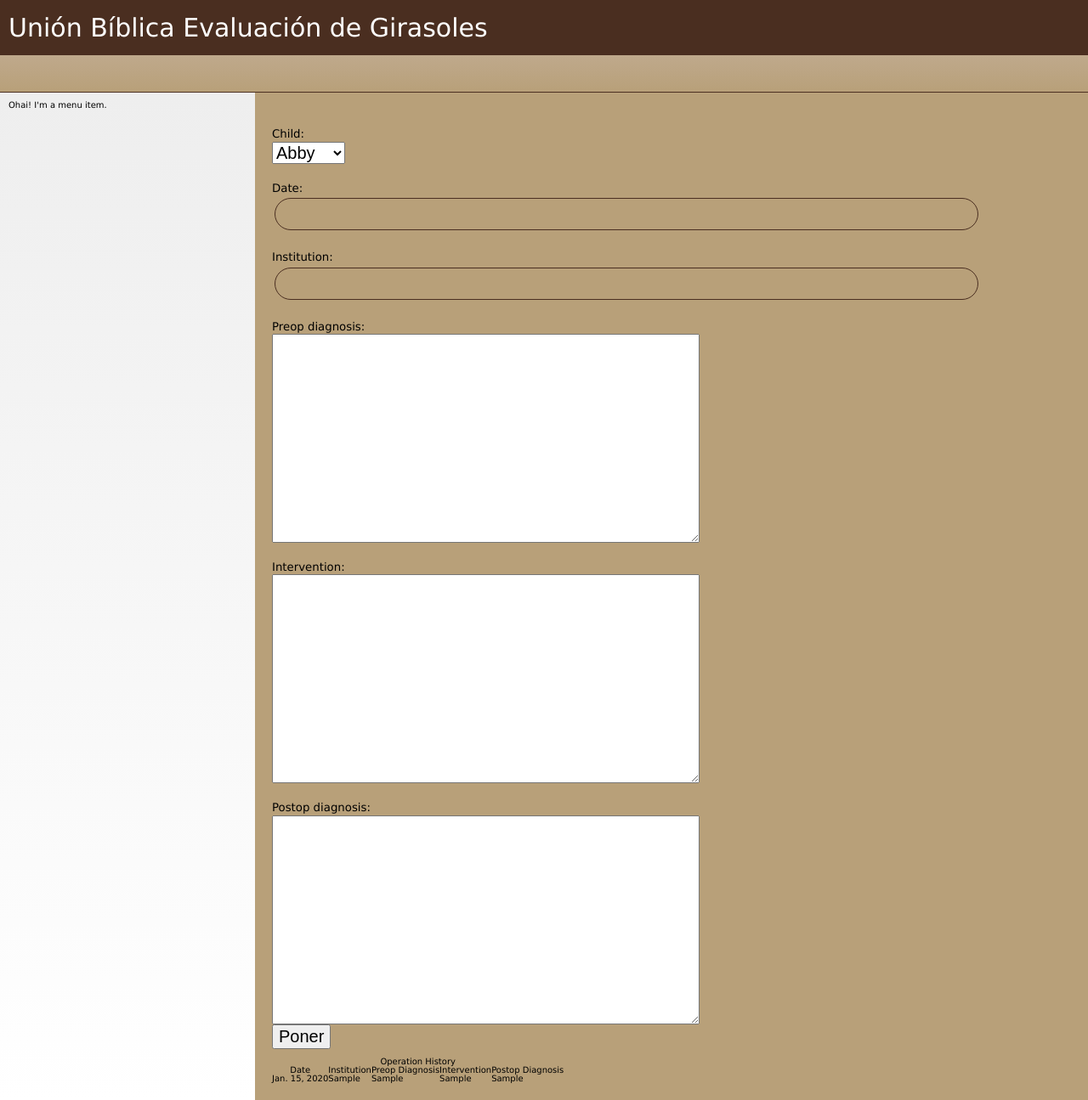
After one commit to sscalpone/HBI, a Django app: page /tracker/operation_history/1 in a window 1280 px wide. The commit adds this page. Shown: the whole page at 85% size. Run offline with Django 3.2, Linux system fonts and the light colour scheme; data comes from the database, SQL or seed files in the repository; tables that the repository leaves empty hold one stand-in row (values such as "Sample post").

Commit message:
Simple operation history add/view.

```diff
--- a/mysite/urls.py
+++ b/mysite/urls.py
@@ -8,7 +8,7 @@ from django.contrib.sites.models import Site
 # Uncomment the next two lines to enable the admin:
 from django.contrib import admin
 admin.autodiscover()
-admin.site.unregister(Site)
+# admin.site.unregister(Site)
 
 urlpatterns = patterns('',
     url(r'^$', RedirectView.as_view(url='/tracker/')),
--- /dev/null
+++ b/tracker/models/OperationHistoryForm.py
@@ -0,0 +1,15 @@
+import datetime
+
+from OperationHistory import OperationHistory
+
+from django.db import models
+
+from django.contrib.auth.models import User
+
+from django.forms import ModelForm
+
+
+class OperationHistoryForm(ModelForm):
+    class Meta:
+        model = OperationHistory
+        fields = '__all__'
--- a/tracker/models/__init__.py
+++ b/tracker/models/__init__.py
@@ -15,3 +15,4 @@ from SocialExamInfo import SocialExamInfo
 from ConsultationHistory import ConsultationHistory
 from DiseaseHistory import DiseaseHistory
 from OperationHistory import OperationHistory
+from OperationHistoryForm import OperationHistoryForm
--- a/tracker/templates/tracker/child_information.html
+++ b/tracker/templates/tracker/child_information.html
@@ -19,5 +19,6 @@
             <dt>Fecha de Ingreso</dt><dd>{{ child.intake_date }}</dd>
             <dt>Lugar de Naciemiento</dt><dd>{{ child.birthplace }}</dd>
         </dl>
+	    <a href="{% url 'tracker:operation_history' child.id %}"><p>Operation History</p></a>
     </div>
 {% endblock %}
--- /dev/null
+++ b/tracker/templates/tracker/operation_history.html
@@ -0,0 +1,45 @@
+{% extends 'two-column.html' %}
+
+{% block title %}Información Operation{% endblock %}
+
+{% block sidebar %}
+    <ul>
+        <li>Ohai! I'm a menu item.</li>
+    </ul>
+{% endblock %}
+
+{% block content %}
+
+    {% if error_message %}<p><strong>{{ error_message }}</strong></p>{% endif %}
+
+    <form action="{% url 'tracker:add_operation_history' child_id %}" enctype="multipart/form-data" method="post">
+        {% csrf_token %}
+        {{ form }}
+        <input type="submit" value="Poner" />
+    </form>
+
+    <table>
+    <tr>
+      <th colspan="5">
+         <h3><br>Operation History</h3>
+      </th>
+    </tr>
+    <tr>
+      <th>Date</th>
+      <th>Institution</th>
+      <th>Preop Diagnosis</th>
+      <th>Intervention</th>
+      <th>Postop Diagnosis</th>
+    </tr>
+    {% for operation in operation_history %}
+       <tr>
+          <td>{{operation.date}}</td>
+          <td>{{operation.institution}}</td>
+          <td>{{operation.preop_diagnosis}}</td>
+          <td>{{operation.intervention}}</td>
+          <td>{{operation.postop_diagnosis}}</td>
+       </tr>
+    {% endfor %}
+    </table>
+
+{% endblock %}
--- a/tracker/urls.py
+++ b/tracker/urls.py
@@ -3,6 +3,7 @@ from django.conf.urls import patterns, url
 from tracker.views import main
 from tracker.views import residence
 from tracker.views import child
+from tracker.views import operation_history
 
 
 urlpatterns = patterns('',
@@ -13,5 +14,7 @@ urlpatterns = patterns('',
     url(r'^residence/(?P<residence_id>\d+)', residence.view, name='residence'),
     url(r'^children/$', child.index, name='children'),
     url(r'^child/new/$', child.new, name='add_child'),
-    url(r'^child/(?P<child_id>\d+)', child.view, name='child')
+    url(r'^child/(?P<child_id>\d+)', child.view, name='child'),
+    url(r'^operation_history/new/(?P<child_id>\d+)', operation_history.new, name='add_operation_history'),
+    url(r'^operation_history/(?P<child_id>\d+)', operation_history.view, name='operation_history')
 )
--- /dev/null
+++ b/tracker/views/operation_history.py
@@ -0,0 +1,39 @@
+import datetime
+from django.http import Http404
+from django.http import HttpResponse
+from django.http import HttpResponseRedirect
+from django.core.urlresolvers import reverse
+
+from django.shortcuts import render, get_object_or_404
+from django.template import RequestContext, loader
+
+from tracker.models import OperationHistory
+from tracker.models import OperationHistoryForm
+
+# def index(request):
+#     return render(request, 'tracker/operation_history.html', context)
+
+def new(request, child_id):
+    if request.method != 'POST':
+        return HttpResponseNotAllowed('Only POST here')
+    form = OperationHistoryForm(request.POST, request.FILES)
+    if form.is_valid():
+        saved_form = form.save()
+        form = OperationHistoryForm(initial={'child': child_id})
+    p = OperationHistory.objects.filter(child = child_id)
+    context = {
+        'form': form,
+        'child_id': child_id,
+        'operation_history': p,
+    }
+    return render(request, 'tracker/operation_history.html', context)
+
+def view(request, child_id):
+    p = OperationHistory.objects.filter(child = child_id)
+    form = OperationHistoryForm(initial={'child': child_id})
+    context = {
+        'form': form,
+        'child_id': child_id,
+        'operation_history': p,
+    }
+    return render(request, 'tracker/operation_history.html', context)
```
